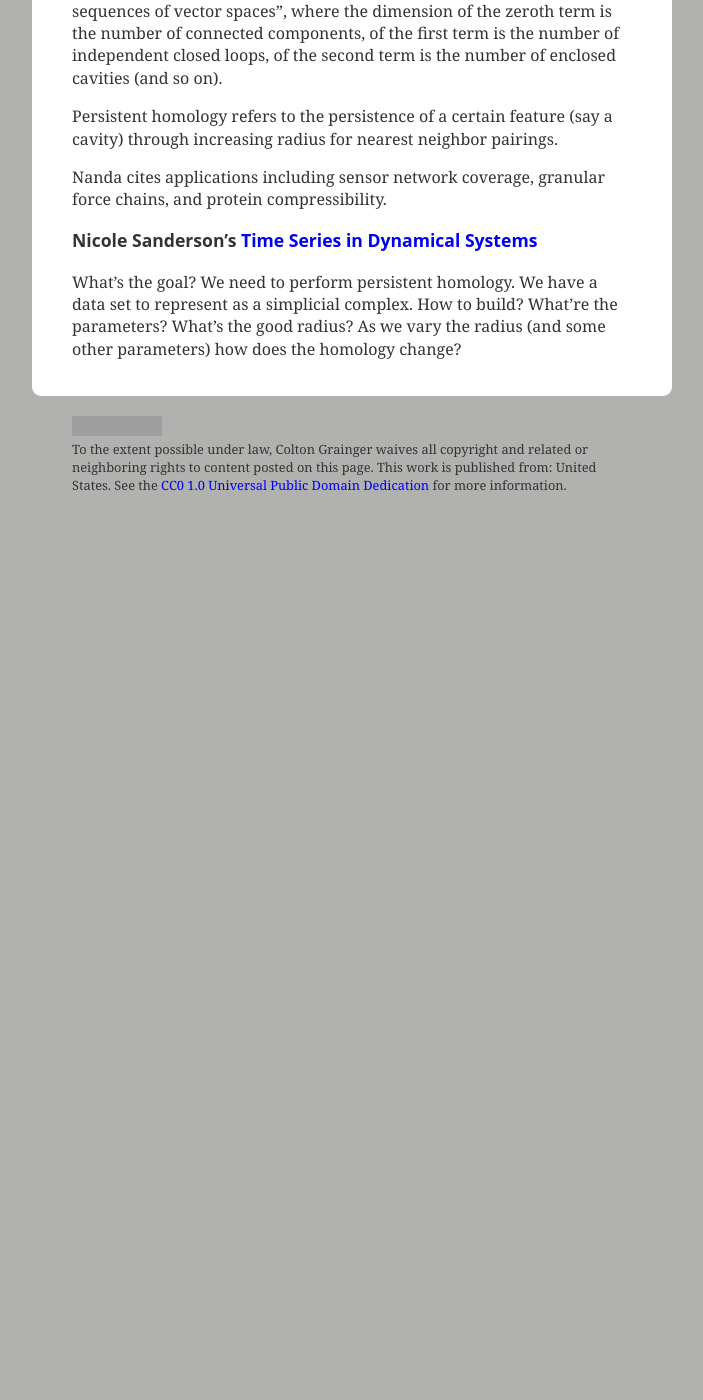
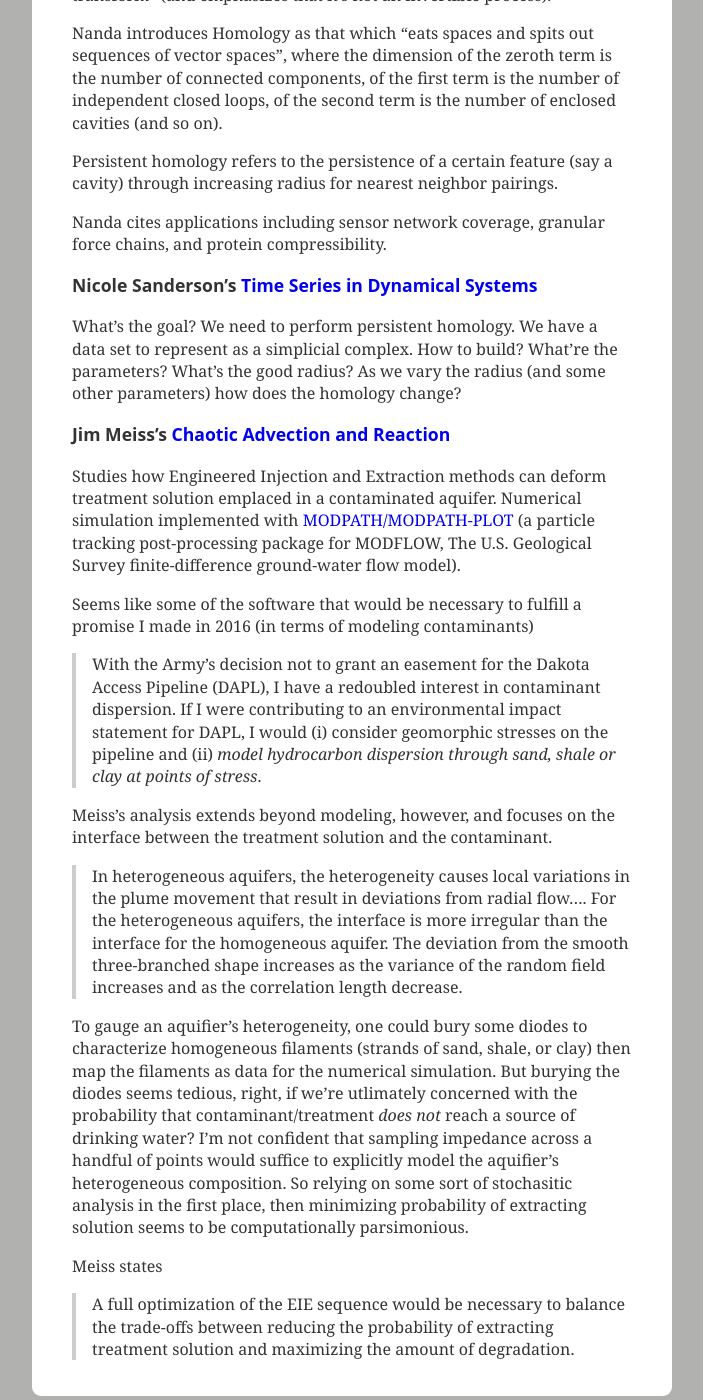
Before and after one commit to coltongrainger/blog, a Jekyll site: the page built from _posts/2017-09-30-research-interest.md, in a window 1280 px wide and 1400 px high, scrolled down 833 px. Shown: the whole window, without its empty margins (288-991 px from the left). Built offline with Jekyll 4.4.1, drawn with Linux system fonts in a browser that asks for light colours; our own code applies the rules of GitHub Pages for plain Markdown files; before the commit the page ends 1375 px from its top, so only the background shows below that; some of the changed text lies outside the part shown; grey boxes are pictures that could not be loaded.

Commit message:
reaction to chaotic advection and reaction

```diff
--- a/_posts/2017-09-30-research-interest.md
+++ b/_posts/2017-09-30-research-interest.md
@@ -7,8 +7,7 @@ belief: likely
 status: draft
 ---
 
-I aim to study topological data analysis, which seeks to answer the question: *What is the shape of data?*
-
+I aim to study topological data analysis, which seeks to answer the question: *What is the shape of data?* Conversely, I am motivated to understand particle flows in dynamical systems, given their utility for modeling contaminant diffusion.
 
 ## Software
 - JavaPlex
@@ -35,3 +34,18 @@ Nanda cites applications including sensor network coverage, granular force chain
 ### Nicole Sanderson's [Time Series in Dynamical Systems](https://arxiv.org/abs/1708.09359)
 
 What's the goal? We need to perform persistent homology. We have a data set to represent as a simplicial complex. How to build? What're the parameters? What's the good radius? As we vary the radius (and some other parameters) how does the homology change?
+
+### Jim Meiss's [Chaotic Advection and Reaction](http://onlinelibrary.wiley.com/doi/10.1002/2013WR014057/full)
+
+Studies how Engineered Injection and Extraction methods can deform treatment solution emplaced in a contaminated aquifer. Numerical simulation implemented with [MODPATH/MODPATH-PLOT](https://pubs.usgs.gov/of/1994/0464/report.pdf) (a particle tracking post-processing package for MODFLOW, The U.S. Geological Survey finite-difference ground-water flow model).
+
+Seems like some of the software that would be necessary to fulfill a promise I made in 2016 (in terms of modeling contaminants)
+> With the Army's decision not to grant an easement for the Dakota Access Pipeline (DAPL), I have a redoubled interest in contaminant dispersion. If I were contributing to an environmental impact statement for DAPL, I would (i) consider geomorphic stresses on the pipeline and (ii) *model hydrocarbon dispersion through sand, shale or clay at points of stress*.
+
+Meiss's analysis extends beyond modeling, however, and focuses on the interface between the treatment solution and the contaminant.
+> In heterogeneous aquifers, the heterogeneity causes local variations in the plume movement that result in deviations from radial flow.... For the heterogeneous aquifers, the interface is more irregular than the interface for the homogeneous aquifer. The deviation from the smooth three-branched shape increases as the variance of the random field increases and as the correlation length decrease.
+
+To gauge an aquifier's heterogeneity, one could bury some diodes to characterize homogeneous filaments (strands of sand, shale, or clay) then map the filaments as data for the numerical simulation. But burying the diodes seems tedious, right, if we're utlimately concerned with the probability that contaminant/treatment *does not* reach a source of drinking water? I'm not confident that sampling impedance across a handful of points would suffice to explicitly model the aquifier's heterogeneous composition. So relying on some sort of stochasitic analysis in the first place, then minimizing probability of extracting solution seems to be computationally parsimonious.
+
+Meiss states
+>  A full optimization of the EIE sequence would be necessary to balance the trade-offs between reducing the probability of extracting treatment solution and maximizing the amount of degradation.
```
Also changed, not shown: _posts/2017-10-18-grad-school.md (+1 -1 lines).
